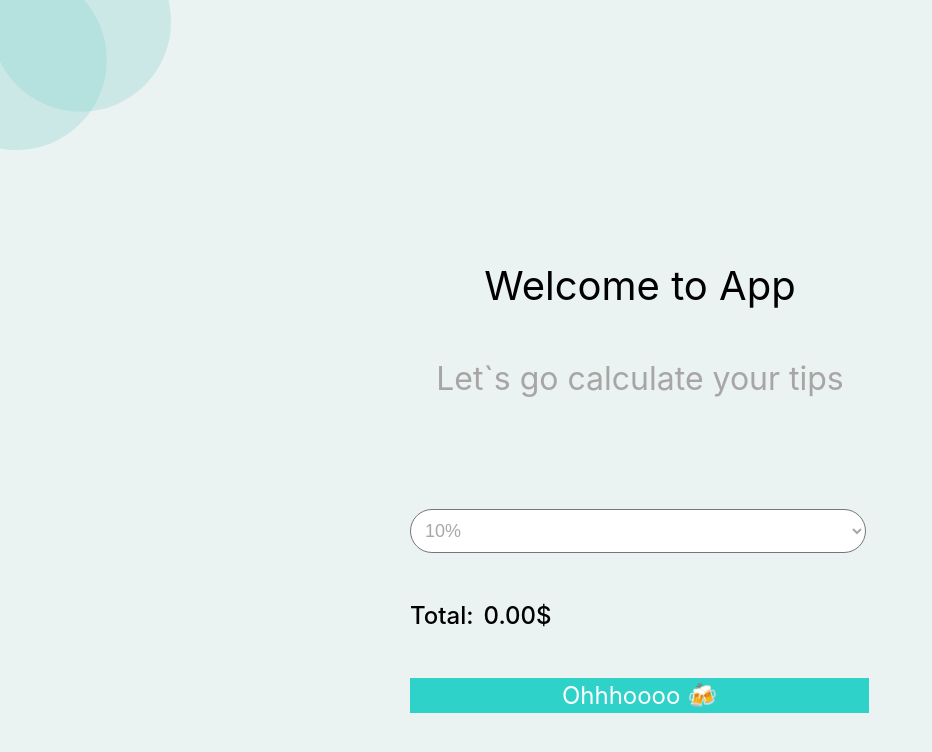
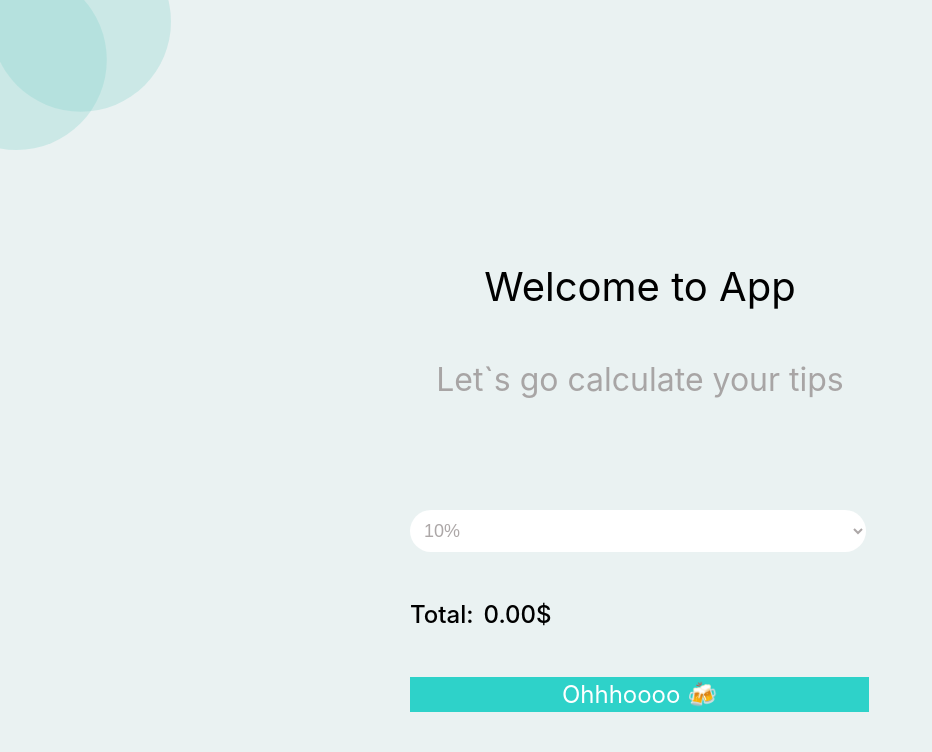
Before and after one commit to Zlata-Saburova/react-tips-calculator, a React (Create React App) app: page / in a window 1280 px wide. Shown: the top 752 px of the page, without its empty margins (0-932 px from the left). Built offline with nearby package versions, Linux system fonts and the light colour scheme.

Commit message:
feat: add styles for input&select

```diff
--- a/src/GlobalStyles.ts
+++ b/src/GlobalStyles.ts
@@ -20,6 +20,14 @@ button {
   font-family: inherit;
 }
 
+input, select {
+  border: none;
+
+  &:focus{
+    outline: none;
+  }
+}
+
 body {
     background: no-repeat top left url(${circles}) #EAF2F2;
     background-size: 171px 150px;
```
